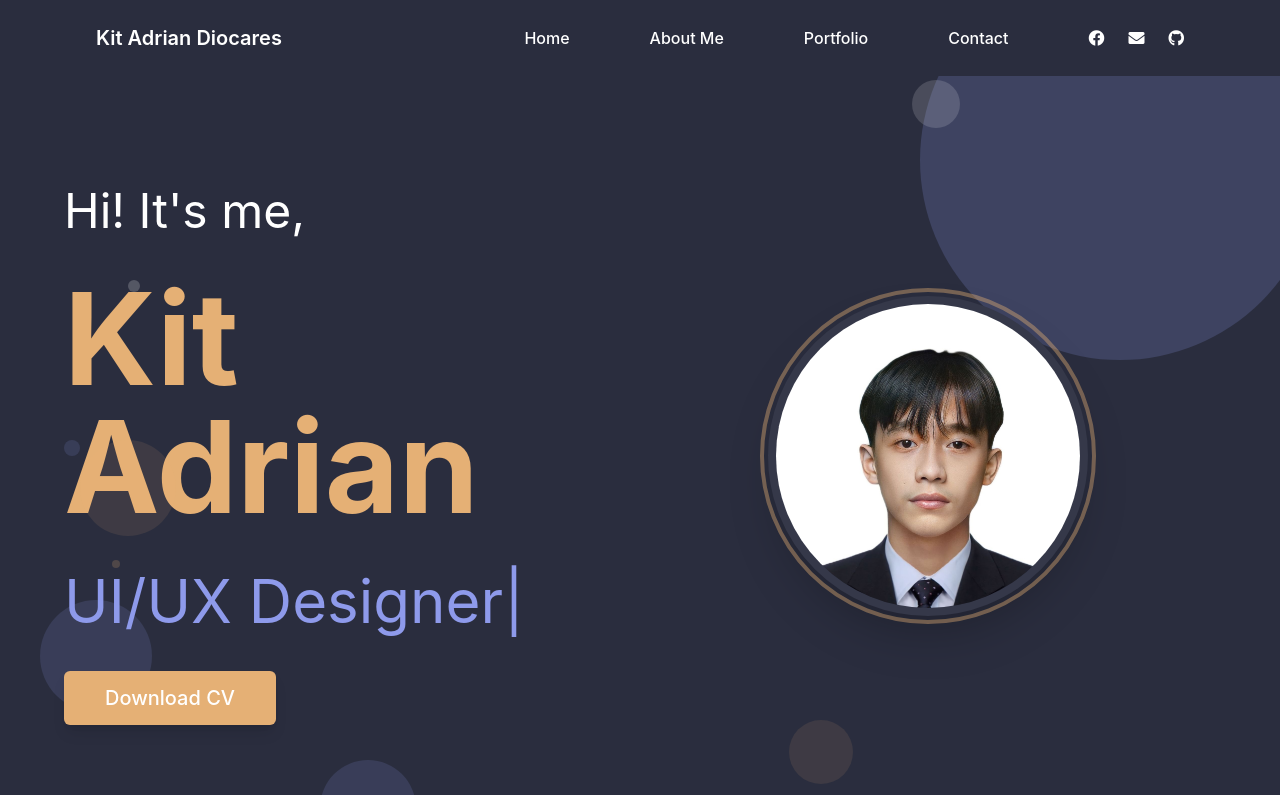
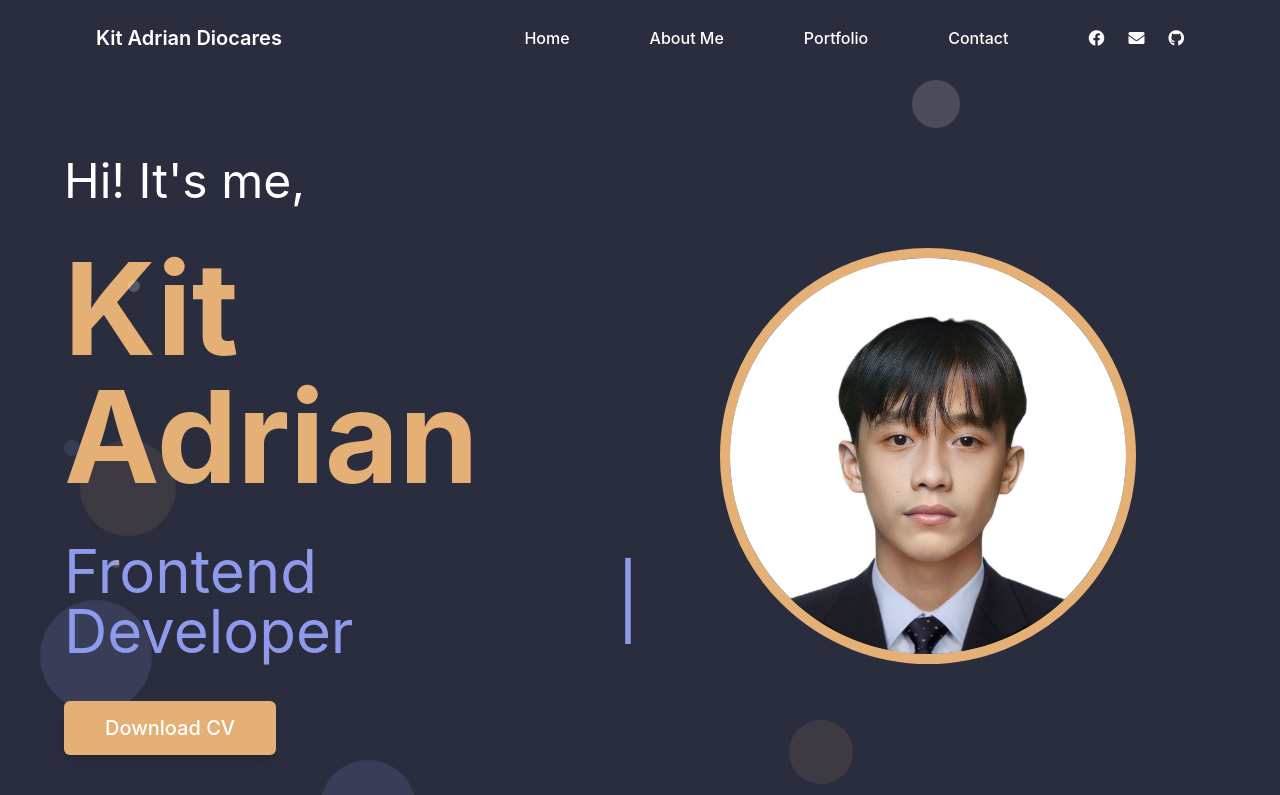
Before and after one commit to flklr-dev/kit.dev, a React (Vite) app: page / in a window 1280 px wide. Shown: the top 795 px of the page. Built offline with nearby package versions, Linux system fonts and the light colour scheme.

Commit message:
Fixed Typing Indicator

```diff
--- a/src/components/HomeScreen.jsx
+++ b/src/components/HomeScreen.jsx
@@ -1,10 +1,33 @@
 import React from 'react';
-import { TypeAnimation } from 'react-type-animation';
 import { useNavigate } from 'react-router-dom';
 import kitImg from '../assets/kit.jpg';
 
 const HomeScreen = () => {
   const navigate = useNavigate();
+
+  // Typing effect for 'Frontend Developer'
+  const fullText = 'Frontend Developer';
+  const [typedText, setTypedText] = React.useState('');
+  const [showCursor, setShowCursor] = React.useState(true);
+
+  React.useEffect(() => {
+    let current = 0;
+    const typing = setInterval(() => {
+      setTypedText(fullText.slice(0, current + 1));
+      current++;
+      if (current === fullText.length) {
+        clearInterval(typing);
+      }
+    }, 80);
+    return () => clearInterval(typing);
+  }, []);
+
+  React.useEffect(() => {
+    const cursorBlink = setInterval(() => {
+      setShowCursor((prev) => !prev);
+    }, 500);
+    return () => clearInterval(cursorBlink);
+  }, []);
 
   // Navigation functions
   const handleLearnMore = () => {
@@ -18,7 +41,7 @@
   return (
     <div className="w-full min-h-screen bg-[#2A2D3E] text-white relative overflow-hidden px-4 md:px-8 lg:px-16">
       {/* Main Background Circles */}
-      <div className="absolute -top-10 -right-10 ml-20 w-[20rem] h-[20rem] md:w-[25rem] md:h-[25rem] bg-[#8E9AEB] rounded-full opacity-20"></div>
+
       <div className="absolute -bottom-10 -left-10 mr-20 w-[20rem] h-[20rem] md:w-[25rem] md:h-[25rem] bg-white rounded-full opacity-10"></div>
 
       {/* Additional Small Circles for Hero Section */}
@@ -72,13 +95,9 @@
           <h1 className="text-6xl md:text-7xl lg:text-9xl font-bold">
             <span className="text-[#E5B075]">Kit Adrian</span>
           </h1>
-          <h2 className="text-4xl md:text-5xl lg:text-6xl text-[#8E9AEB]">
-            <TypeAnimation
-              sequence={['Full Stack Developer', 2000, 'UI/UX Designer', 2000]}
-              wrapper="span"
-              speed={50}
-              repeat={Infinity}
-            />
+          <h2 className="text-4xl md:text-5xl lg:text-6xl text-[#8E9AEB] flex items-center gap-2 min-h-[3.5rem] md:min-h-[4.5rem] lg:min-h-[5.5rem]">
+            <span>{typedText}</span>
+            <span className="text-[#8E9AEB] text-5xl md:text-6xl lg:text-7xl" style={{visibility: showCursor ? 'visible' : 'hidden'}}>|</span>
           </h2>
           <div className="flex justify-center md:justify-start mt-8">
             <button
@@ -89,17 +108,13 @@
             </button>
           </div>
         </div>
-        {/* Right: Profile Image */}
+        {/* Right: Profile Image - Clean Large Style */}
         <div className="flex-1 flex justify-center items-center">
-          <div className="relative group">
-            <img
-              src={kitImg}
-              alt="Kit Adrian Profile"
-              className="w-64 h-64 md:w-80 md:h-80 object-cover rounded-full border-8 border-[#353849] shadow-2xl transition-transform duration-300 group-hover:scale-105 bg-[#353849]"
-            />
-            {/* Decorative ring */}
-            <div className="absolute -inset-2 rounded-full border-4 border-[#E5B075] opacity-40 animate-pulse"></div>
-          </div>
+          <img
+            src={kitImg}
+            alt="Kit Adrian Profile"
+            className="w-80 h-80 md:w-[26rem] md:h-[26rem] object-cover rounded-full border-[10px] border-[#E5B075] bg-[#353849] z-10"
+          />
         </div>
       </main>
 
```
Also changed, not shown: src/App.css (+8 -0 lines).
